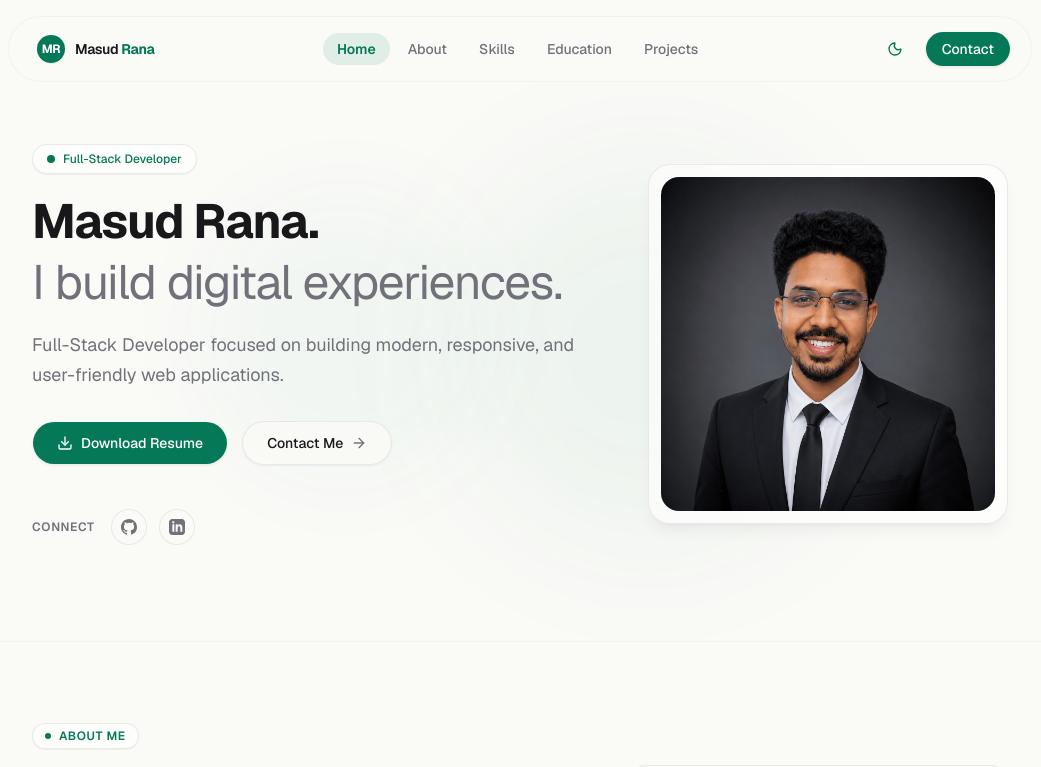
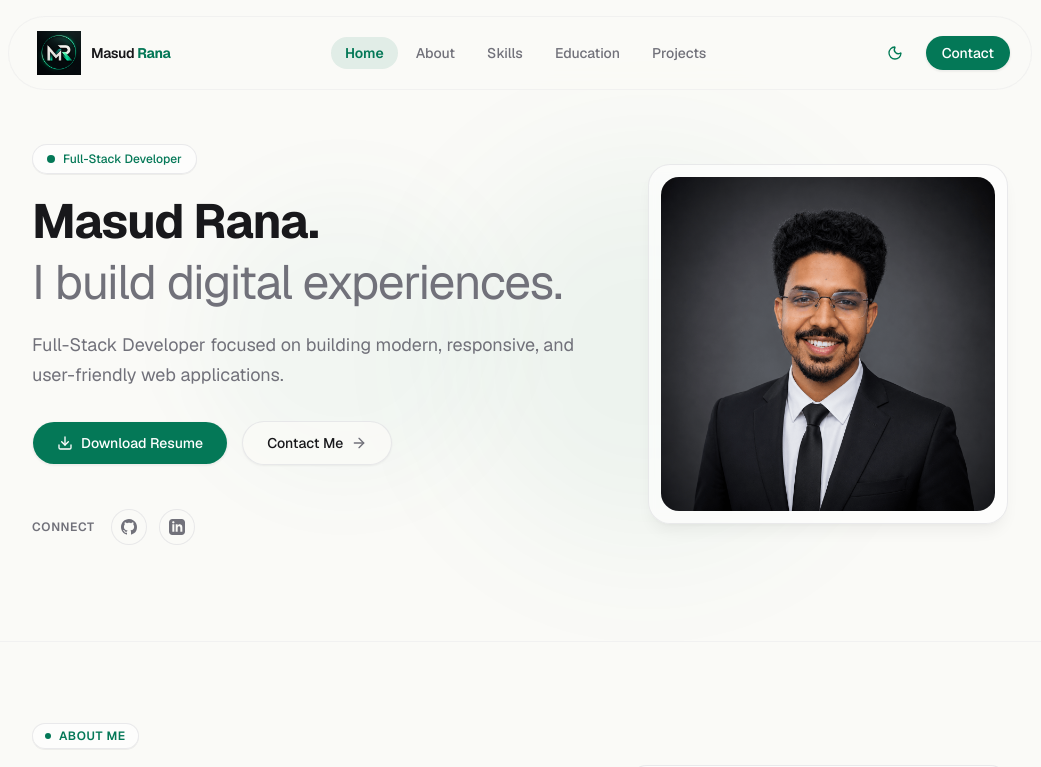
Before and after one commit to masudbuilds/my-portfolio, a Next.js app: page / in a window 1280 px wide. Shown: the top 767 px of the page, without its empty margins (120-1161 px from the left). Built offline with nearby package versions, Linux system fonts and the light colour scheme.

Commit message:
feat: replace initials with logo in Navbar and Footer for enhanced branding

```diff
--- a/src/components/layout/footer.tsx
+++ b/src/components/layout/footer.tsx
@@ -1,6 +1,7 @@
 "use client";
 
 import * as React from "react";
+import Image from "next/image";
 import Link from "next/link";
 import { ArrowUp } from "lucide-react";
 import { NAV_ITEMS, CONTACT_ITEM } from "@/components/layout/navbar";
@@ -59,9 +60,13 @@ export function Footer() {
               className="group inline-flex items-center gap-2.5 rounded-full text-foreground transition-opacity hover:opacity-90 focus-visible:outline-none focus-visible:ring-2 focus-visible:ring-ring focus-visible:ring-offset-2 w-fit"
               aria-label="Masud Rana Home"
             >
-              <span className="flex size-7 items-center justify-center rounded-full bg-primary text-primary-foreground text-xs font-bold tracking-tight shadow-xs transition-transform duration-200 group-hover:scale-105 motion-reduce:transform-none">
-                MR
-              </span>
+              <Image
+                src="/images/mr-logo.png"
+                alt="MR Logo"
+                width={40}
+                height={40}
+                className="size-9 sm:size-10 object-contain transition-transform duration-200 group-hover:scale-105 motion-reduce:transform-none"
+              />
               <span className="text-base font-semibold tracking-tight text-foreground">
                 Masud <span className="text-primary font-bold">Rana</span>
               </span>
--- a/src/components/layout/navbar.tsx
+++ b/src/components/layout/navbar.tsx
@@ -1,6 +1,7 @@
 "use client";
 
 import * as React from "react";
+import Image from "next/image";
 import Link from "next/link";
 import { usePathname } from "next/navigation";
 import { cn } from "@/lib/utils";
@@ -83,9 +84,14 @@ export function Navbar() {
           className="group flex items-center gap-2.5 rounded-full px-2 py-1 transition-opacity hover:opacity-90 focus-visible:outline-none focus-visible:ring-2 focus-visible:ring-ring focus-visible:ring-offset-2"
           aria-label="Masud Rana Home"
         >
-          <span className="flex size-7 items-center justify-center rounded-full bg-primary text-primary-foreground text-xs font-bold tracking-tight shadow-xs transition-transform duration-200 group-hover:scale-105 motion-reduce:transform-none">
-            MR
-          </span>
+          <Image
+            src="/images/mr-logo.png"
+            alt="MR Logo"
+            width={48}
+            height={48}
+            priority
+            className="size-10 sm:size-11 object-contain transition-transform duration-200 group-hover:scale-105 motion-reduce:transform-none"
+          />
           <span className="text-sm font-semibold tracking-tight text-foreground">
             Masud <span className="text-primary font-bold">Rana</span>
           </span>
```
Also changed, not shown: public/images/mr-logo.png (added).
